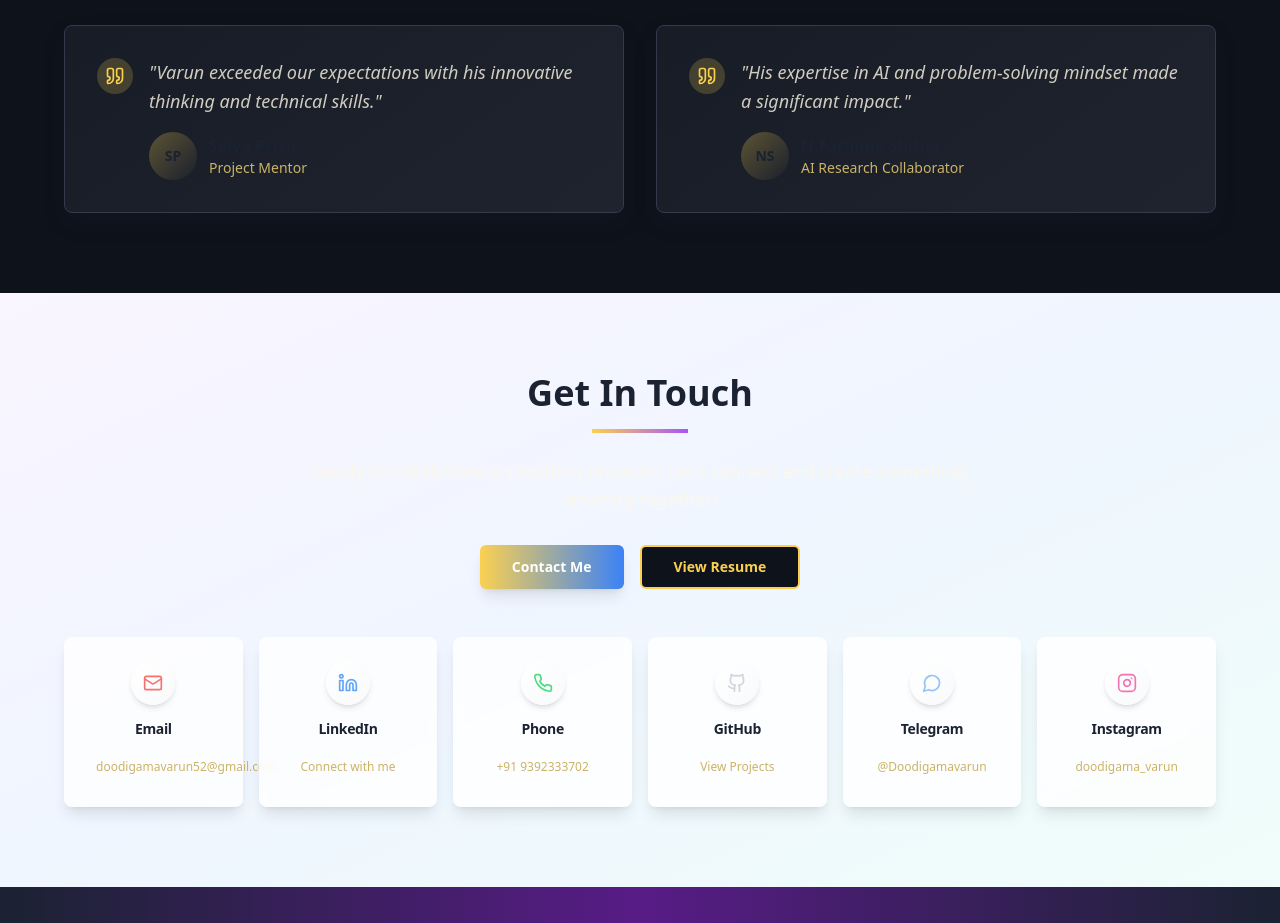
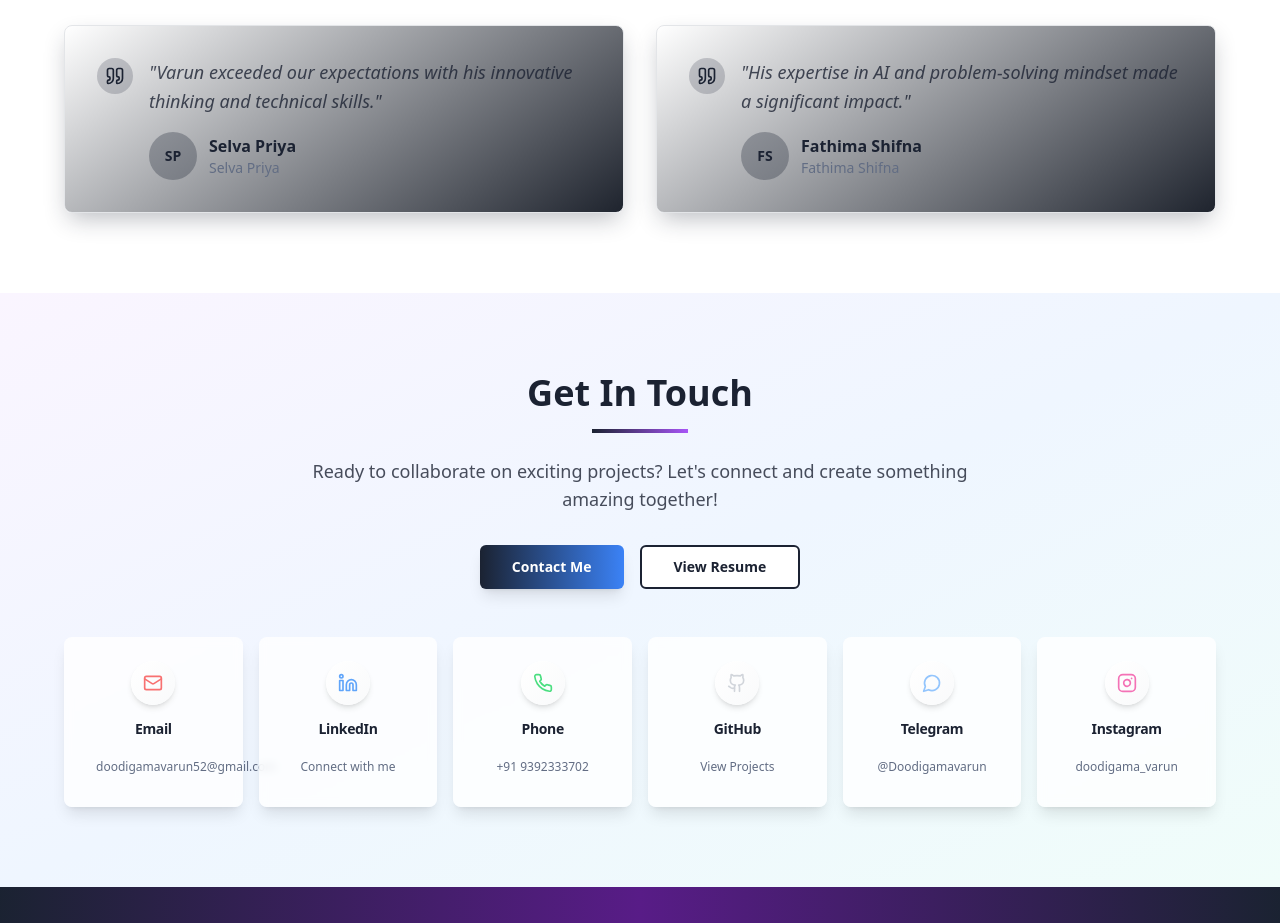
Before and after one commit to Doodigamavarun/doodigamavarun-portfolio, a React (Vite) app: page / in a window 1280 px wide. Shown: the part 3600-4523 px from the top of the page. Built offline with nearby package versions, Linux system fonts and the light colour scheme.

Commit message:
Update testimonials and background
Changed background color to white for better readability and updated testimonial names to Selva Priya and Fathima Shifna.

```diff
--- a/src/components/Testimonials.tsx
+++ b/src/components/Testimonials.tsx
@@ -6,12 +6,12 @@ const Testimonials = () => {
     {
       quote: "Varun exceeded our expectations with his innovative thinking and technical skills.",
       author: "Selva Priya",
-      role: "Project Mentor"
+      role: "Selva Priya"
     },
     {
       quote: "His expertise in AI and problem-solving mindset made a significant impact.",
-      author: "N.Fathima Shifna",
-      role: "AI Research Collaborator"
+      author: "Fathima Shifna",
+      role: "Fathima Shifna"
     }
   ];
 
--- a/src/index.css
+++ b/src/index.css
@@ -8,44 +8,44 @@ All colors MUST be HSL.
 
 @layer base {
   :root {
-    /* Portfolio theme - Dark Navy & Gold theme */
-    --background: 220 30% 8%;
-    --foreground: 45 95% 95%;
+    /* Portfolio theme - Clean White & Navy theme */
+    --background: 0 0% 100%;
+    --foreground: 220 30% 15%;
 
-    --card: 220 25% 12%;
-    --card-foreground: 45 90% 90%;
+    --card: 0 0% 100%;
+    --card-foreground: 220 30% 15%;
 
-    --popover: 220 30% 10%;
-    --popover-foreground: 45 85% 85%;
+    --popover: 0 0% 100%;
+    --popover-foreground: 220 30% 15%;
 
-    /* Gold primary */
-    --primary: 45 90% 65%;
-    --primary-foreground: 220 30% 15%;
+    /* Navy primary */
+    --primary: 220 30% 15%;
+    --primary-foreground: 0 0% 100%;
 
-    /* Dark background secondary */
-    --secondary: 220 20% 18%;
-    --secondary-foreground: 45 80% 80%;
+    /* Light background secondary */
+    --secondary: 220 10% 96%;
+    --secondary-foreground: 220 30% 15%;
 
-    --muted: 220 15% 20%;
-    --muted-foreground: 45 50% 60%;
+    --muted: 220 10% 95%;
+    --muted-foreground: 220 15% 45%;
 
-    /* Vibrant gold accent */
-    --accent: 45 95% 70%;
-    --accent-foreground: 220 30% 15%;
+    /* Navy accent */
+    --accent: 220 30% 15%;
+    --accent-foreground: 0 0% 100%;
 
     --destructive: 0 84% 60%;
     --destructive-foreground: 0 0% 98%;
 
-    --border: 220 20% 25%;
-    --input: 220 20% 25%;
-    --ring: 45 95% 70%;
+    --border: 220 10% 90%;
+    --input: 220 10% 90%;
+    --ring: 220 30% 15%;
 
     /* Custom portfolio tokens with enhanced colors */
-    --hero-bg: 220 30% 8%;
-    --hero-text: 45 95% 95%;
-    --teal-accent: 45 95% 65%;
+    --hero-bg: 0 0% 100%;
+    --hero-text: 220 30% 15%;
+    --teal-accent: 220 30% 15%;
     --navy-deep: 220 30% 15%;
-    --section-bg: 220 25% 10%;
+    --section-bg: 0 0% 100%;
 
     /* Gradients */
     --gradient-hero: linear-gradient(135deg, hsl(var(--navy-deep)), hsl(220 25% 18%));
```
